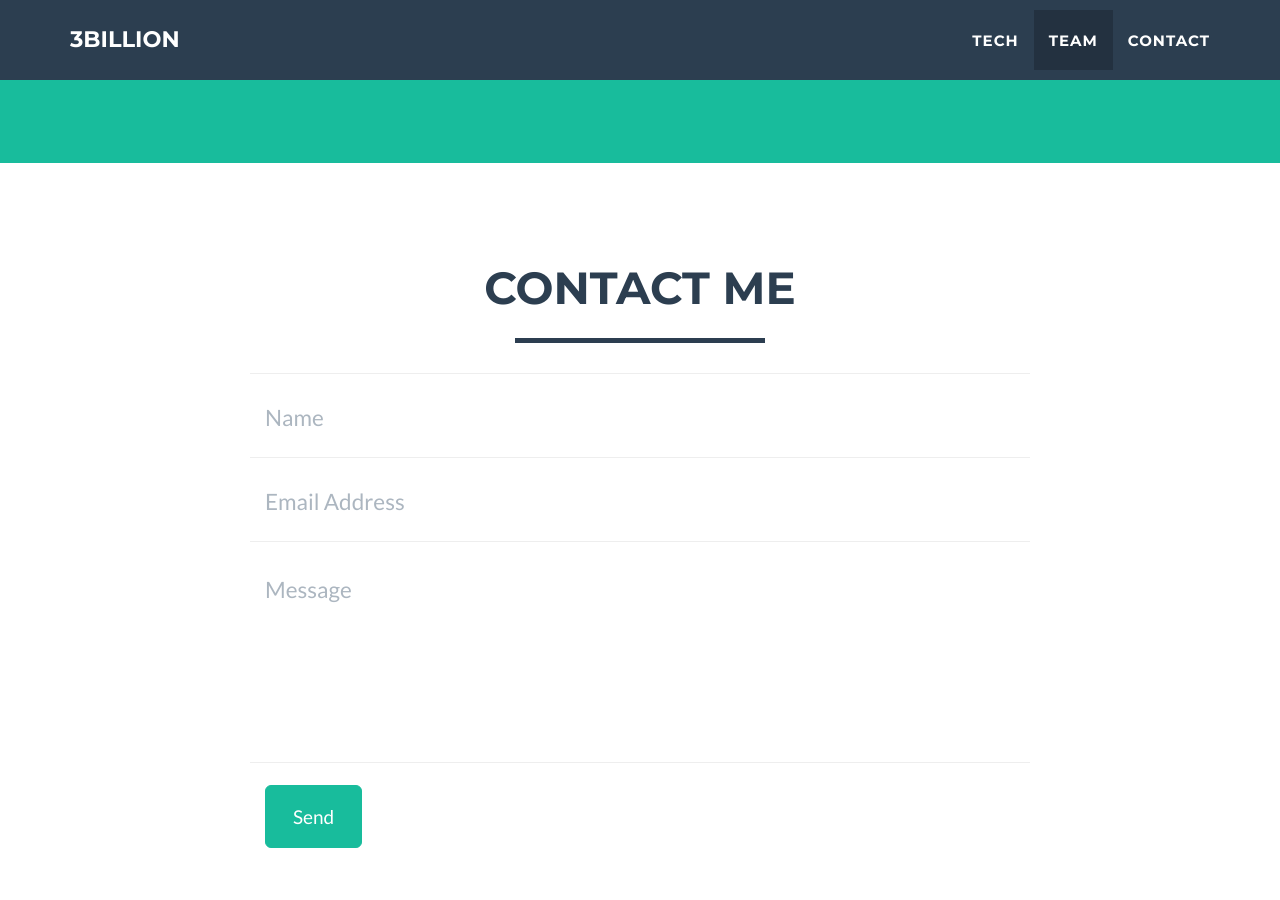
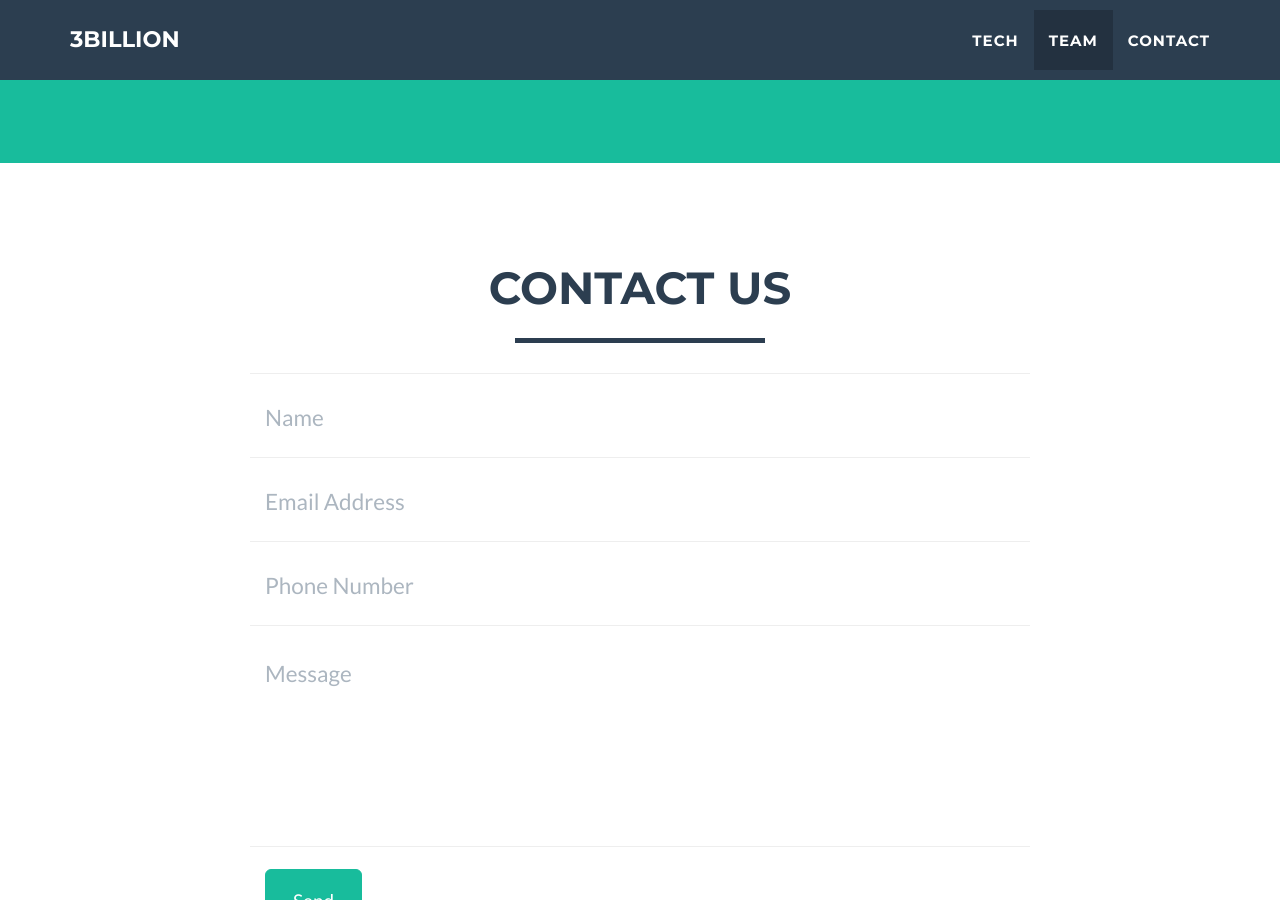
Before and after one commit to 3billion/3billion.github.io, a Jekyll site: the page built from index.html, in a window 1280 px wide and 900 px high, scrolled down 1427 px. Built offline with Jekyll 4.4.1, drawn with Linux system fonts in a browser that asks for light colours.

```diff
--- a/_config.yml
+++ b/_config.yml
@@ -16,7 +16,7 @@ bing_verify:
 # - static : pass through formspree.io to validate email sending
 # - disqus : replace contact form by disqus thread
 # - comment the line below if you want to stick with the default PHP contact form
-contact: static
+#contact: static
 
 # If you use disqus you need disqus shortname
 # https://help.disqus.com/customer/portal/articles/466208
--- a/_includes/contact_disqus.html
+++ b/_includes/contact_disqus.html
@@ -3,7 +3,7 @@
        <div class="container">
            <div class="row">
                <div class="col-lg-12 text-center">
-                   <h2>Contact me</h2>
+                   <h2>Contact us</h2>
                    <hr class="star-primary">
                </div>
            </div>
--- a/_includes/contact_static.html
+++ b/_includes/contact_static.html
@@ -3,13 +3,13 @@
 	<div class="container">
 		<div class="row">
 			<div class="col-lg-12 text-center">
-				<h2>Contact Me</h2>
+				<h2>Contact us</h2>
 				<hr class="star-primary">
 			</div>
 		</div>
 		<div class="row">
 			<div class="col-lg-8 col-lg-offset-2">
-				<form  action="//formspree.io/you@email.com" method="POST" name="sentMessage" id="contactForm" novalidate>
+				<form  action="//formspree.io/gucci@3billion.io" method="POST" name="sentMessage" id="contactForm" novalidate>
 					<div class="row control-group">
 						<div class="form-group col-xs-12 floating-label-form-group controls">
 							<label>Name</label>
```
Also changed, not shown: 2 other files.
